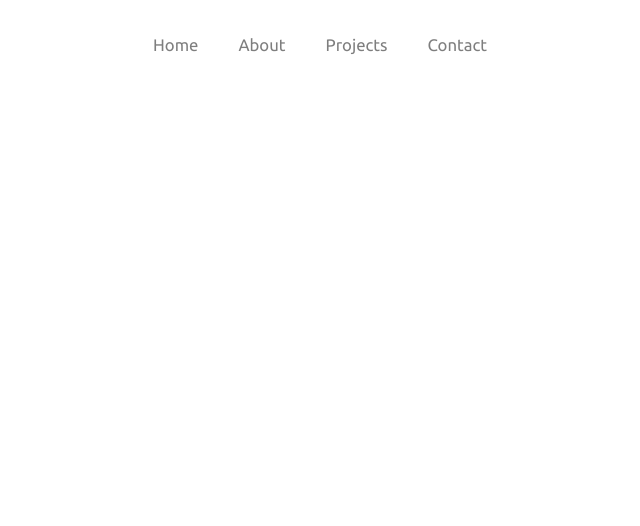
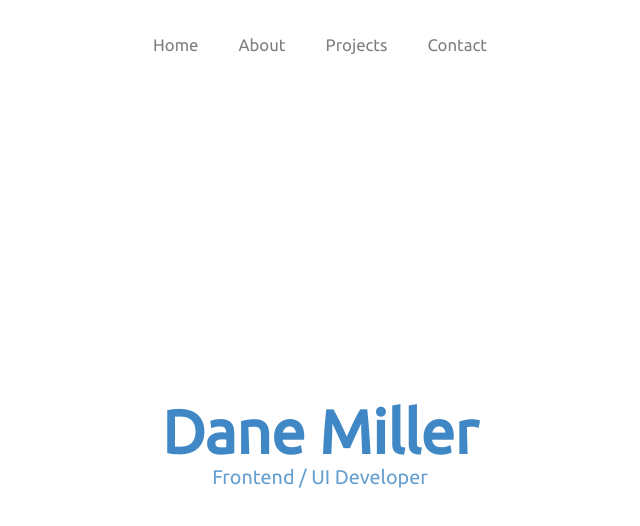
Before and after one commit to Danex2/dane-portfolio, a React (Create React App) app: page / in a window 1280 px wide. Shown: the top 526 px of the page, without its empty margins (320-960 px from the left). Built offline with nearby package versions, Linux system fonts and the light colour scheme.

Commit message:
fixed routing

```diff
--- a/src/App.js
+++ b/src/App.js
@@ -13,7 +13,7 @@
         <nav class="navbar">
           <ul class="nav__links">
             <li>
-              <Link to="/home">Home</Link>
+              <Link to="/">Home</Link>
             </li>
             <li>
               <Link to="/about">About</Link>
@@ -27,7 +27,7 @@
           </ul>
         </nav>
         <Switch>
-          <Route exact path="/home" component={Home} />
+          <Route exact path="/" component={Home} />
           <Route exact path="/projects" component={Projects} />
           <Route exact path="/about" component={About} />
           <Route exact path="/contact" component={Contact} />
```
